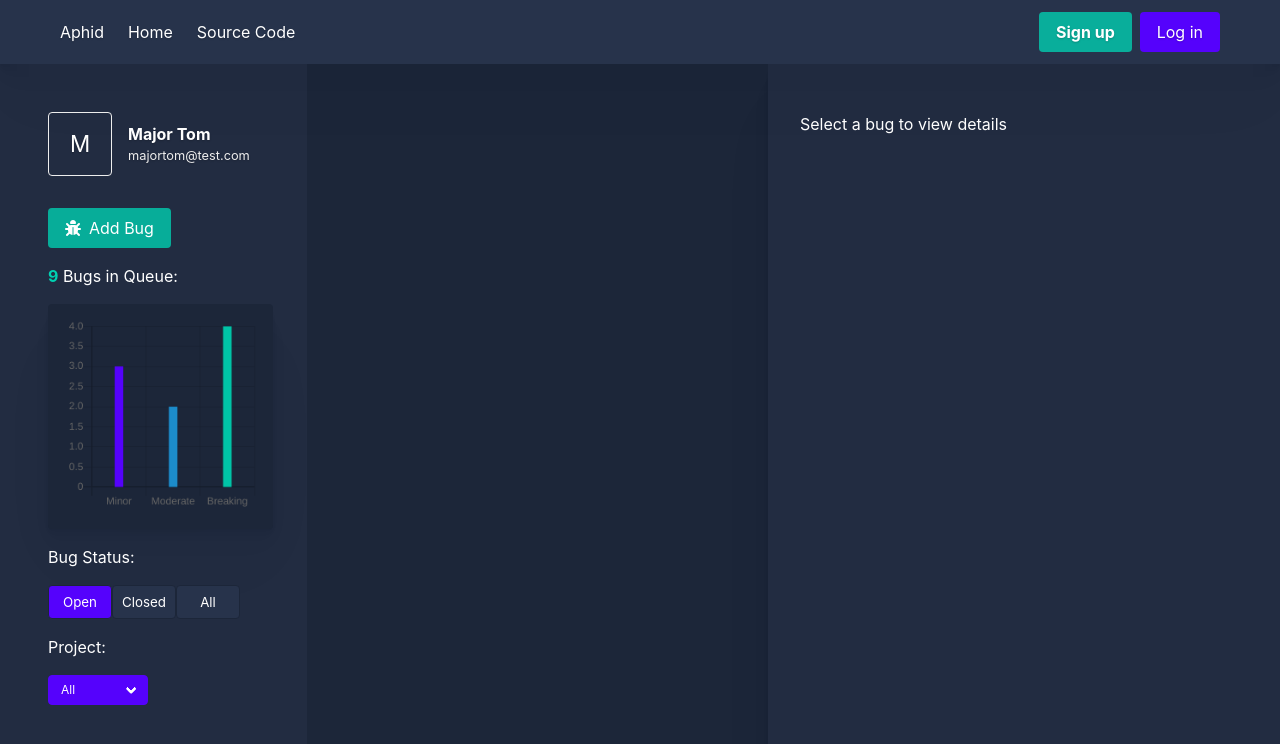
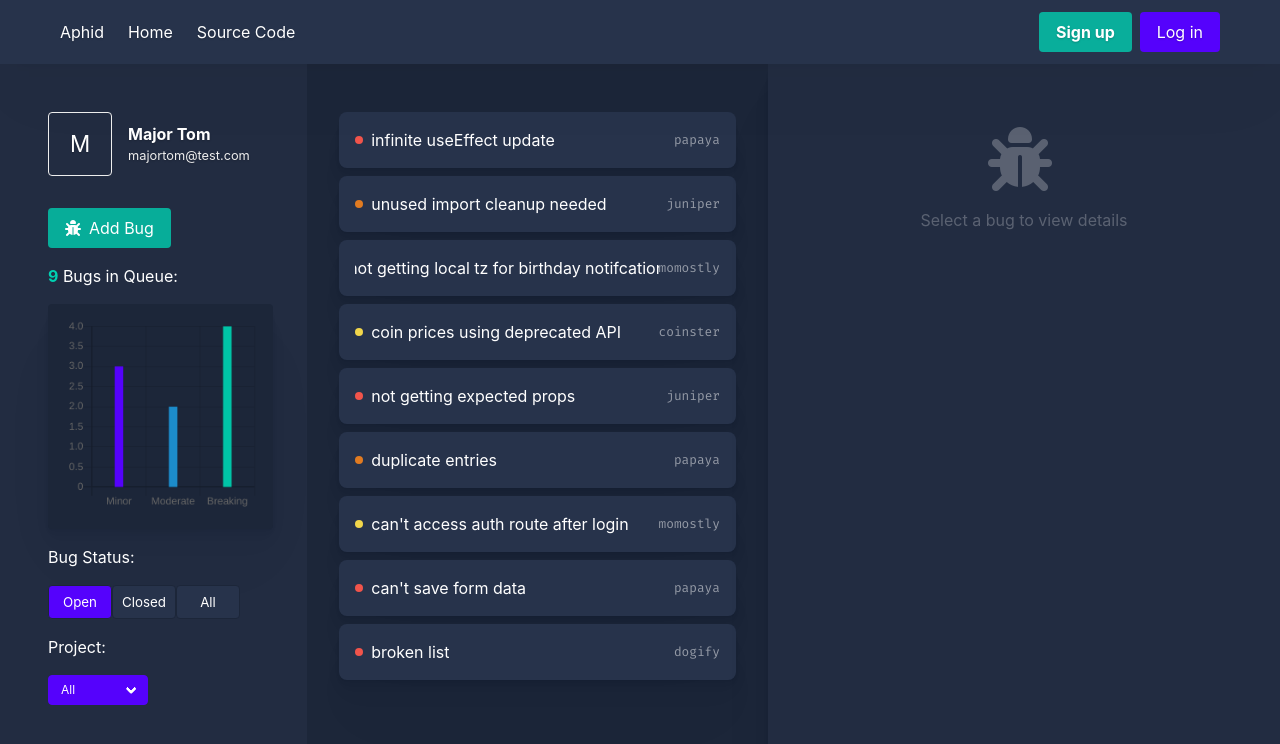
Before and after one commit to han-sen/aphid-demo, a React (Create React App) app: page / in a window 1280 px wide. Shown: the top 744 px of the page. Built offline with nearby package versions, Linux system fonts and the light colour scheme.

Commit message:
refactored dashboard with redux

```diff
--- a/src/actions/index.js
+++ b/src/actions/index.js
@@ -1,5 +1,3 @@
-const { default: Bug } = require("../components/Bug");
-
 // action create
 export const selectBug = (bug) => {
     // return an action
--- a/src/components/BugFeed.js
+++ b/src/components/BugFeed.js
@@ -10,8 +10,11 @@ function BugFeed(props) {
         }
         return true;
     };
-    return props.bugs
+    return (
+        <div className="bugs_wrap">
+            {props.bugs
                 .filter((bug) => checkFilters(bug))
+                .sort((a, b) => (a.id > b.id ? -1 : 1))
                 .map((bug, i) => {
                     return (
                         <Bug
@@ -21,7 +24,9 @@ function BugFeed(props) {
                             selectBug={props.selectBug}
                         />
                     );
-        });
+                })}
+        </div>
+    );
 }
 
 const mapStateToProps = (state) => {
--- a/src/components/Dashboard.js
+++ b/src/components/Dashboard.js
@@ -1,7 +1,6 @@
 import React, { useEffect, useState } from "react";
 import { connect } from "react-redux";
 import { selectBug } from "../actions";
-import Bug from "./Bug";
 import NewBug from "./NewBug";
 import Modal from "./Modal";
 import SideBar from "./SideBar";
@@ -9,57 +8,19 @@ import ExpandedBug from "./ExpandedBug";
 import BugFeed from "./BugFeed";
 
 function Dashboard(props) {
-    const [bugs, updateBugs] = useState(props.bugs);
-
     const [modalIsActive, setModalIsActive] = useState(false);
-    const deleteBug = (id) => {
-        const newState = bugs.filter((bug) => bug.id !== id);
-        updateBugs(newState);
-    };
     return (
         <section className="dashboard_wrap">
-            <SideBar
-                bugs={bugs}
-                // changeFilter={changeFilter}
-                setModalIsActive={setModalIsActive}
-            />
-            <div className="bugs_wrap">
-                <BugFeed />
-                {/* {bugs
-                    .filter((bug) => checkFilters(bug))
-                    .sort((a, b) => (a.id > b.id ? -1 : 1))
-                    .map((bug, i) => {
-                        return (
-                            <Bug
-                                bug={bug}
-                                bugs={bugs}
-                                isActive={
-                                    bug.id - 1 === activeBug ? true : false
-                                }
-                                changeActiveBug={changeActiveBug}
-                                deleteBug={deleteBug}
-                                updateBugs={updateBugs}
-                                key={bug.title + i}
-                            />
-                        );
-                    })} */}
-            </div>
-            <ExpandedBug
-                bugs={bugs}
-                deleteBug={deleteBug}
-                updateBugs={updateBugs}
-            />
+            <SideBar bugs={props.bugs} setModalIsActive={setModalIsActive} />
+            <BugFeed />
+            <ExpandedBug />
             <Modal
                 modalIsActive={modalIsActive}
                 setModalIsActive={setModalIsActive}
                 modalTitle="Add Bug"
                 submitText="Add Bug"
             >
-                <NewBug
-                    bugs={bugs}
-                    updateBugs={updateBugs}
-                    setModalIsActive={setModalIsActive}
-                />
+                <NewBug bugs={props.bugs} setModalIsActive={setModalIsActive} />
             </Modal>
         </section>
     );
--- a/src/components/EditBug.js
+++ b/src/components/EditBug.js
@@ -1,7 +1,10 @@
-import React, { useState } from "react";
+import React, { useEffect, useState } from "react";
 
 export default function EditBug(props) {
     const [input, setInput] = useState(props.bug);
+    useEffect(() => {
+        setInput(props.bug);
+    }, [props.bug]);
     const handleChange = (event) => {
         setInput({ ...input, [event.target.id]: event.target.value });
     };
@@ -14,7 +17,6 @@ export default function EditBug(props) {
             return bug;
         });
         props.updateBugs([...newBugs]);
-
         props.setModalIsActive(false);
     };
     return (
@@ -118,7 +120,7 @@ export default function EditBug(props) {
                 </div>
                 <div className="field is-grouped">
                     <div className="control">
-                        <button type="submit" className="button is-link">
+                        <button type="submit" className="button is-info">
                             Save Changes
                         </button>
                     </div>
--- a/src/components/ExpandedBug.js
+++ b/src/components/ExpandedBug.js
@@ -11,7 +11,12 @@ function ExpandedBug(props) {
                     <BugBody bug={props.selectedBug} />
                 </>
             ) : (
-                <p>Select a bug to view details</p>
+                <div className="bug_empty_wrap">
+                    <span className="expanded_bug_icon">
+                        <i className="fas fa-bug"></i>
+                    </span>
+                    <p>Select a bug to view details</p>
+                </div>
             )}
         </div>
     );
--- a/src/components/FilterForm.js
+++ b/src/components/FilterForm.js
@@ -14,7 +14,7 @@ function FilterForm(props) {
     };
     const changeFilter = (e) => {
         setBugFilter({ ...bugFilter, [e.target.name]: e.target.value });
-        props.selectFilter(bugFilter);
+        props.selectFilter({ ...bugFilter, [e.target.name]: e.target.value });
     };
     return (
         <div className="filter_form_wrap">
--- a/src/reducers/index.js
+++ b/src/reducers/index.js
@@ -12,7 +12,7 @@ const selectedBugReducer = (selectedBug = null, action) => {
     return selectedBug;
 };
 
-const filterReducer = (options = { status: "all", project: "" }, action) => {
+const filterReducer = (options = { status: "open", project: "" }, action) => {
     if (action.type === "FILTER_SELECTED") {
         return action.payload;
     }
--- a/src/styles/_expanded.scss
+++ b/src/styles/_expanded.scss
@@ -1,6 +1,8 @@
 @import "./variables";
 
 .expanded_wrap {
+    display: flex;
+    flex-direction: column;
     width: 40%;
     padding: 3rem 2rem;
     color: white;
@@ -12,3 +14,15 @@
         margin: -0.5rem 0 1rem 0;
     }
 }
+
+.bug_empty_wrap {
+    align-self: center;
+    display: flex;
+    flex-direction: column;
+    align-items: center;
+    opacity: 0.25;
+}
+
+.expanded_bug_icon {
+    font-size: 4rem;
+}
--- /dev/null
+++ b/src/styles/_modal.scss
@@ -0,0 +1,31 @@
+@import "./variables";
+
+.modal-card-body {
+    background-color: $ui-dark;
+    color: white;
+    .label {
+        color: $grey-lite;
+    }
+}
+
+.input,
+.select select,
+.textarea {
+    background-color: $ui-x-dark;
+    color: white;
+    border: 1px solid $ui-x-dark;
+}
+
+.modal-card-head {
+    border-bottom: 1px solid $ui-med;
+    color: $grey-lite;
+}
+
+.modal-card-title {
+    color: $green-bright;
+}
+
+.modal-card-foot,
+.modal-card-head {
+    background: $ui-x-dark;
+}
--- a/src/styles/global.scss
+++ b/src/styles/global.scss
@@ -6,6 +6,7 @@
 @import "./chart.scss";
 @import "./navbar.scss";
 @import "./expanded.scss";
+@import "./modal.scss";
 
 body {
     min-height: 100vh;
```
Lines whose indentation alone changed are shown as unchanged.
